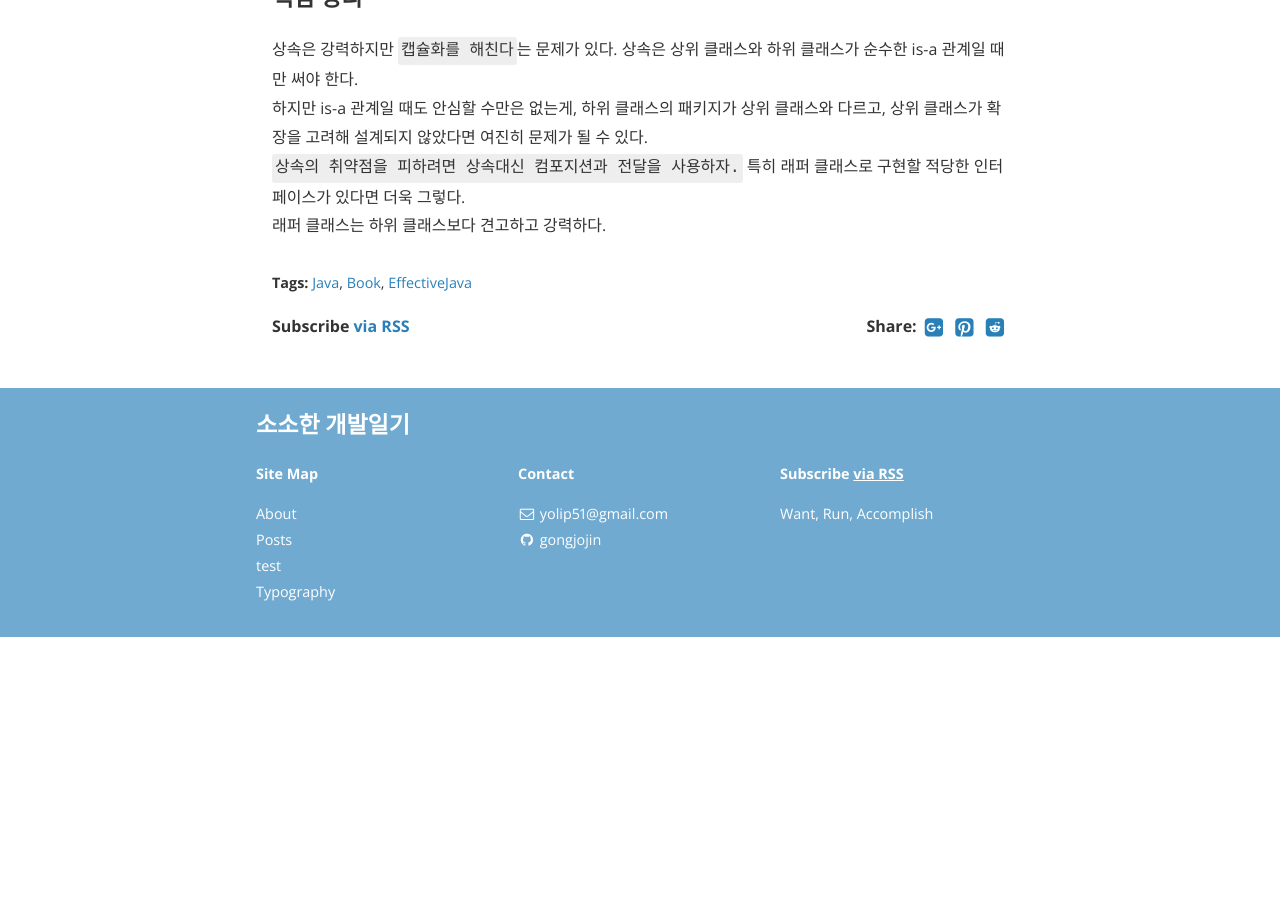
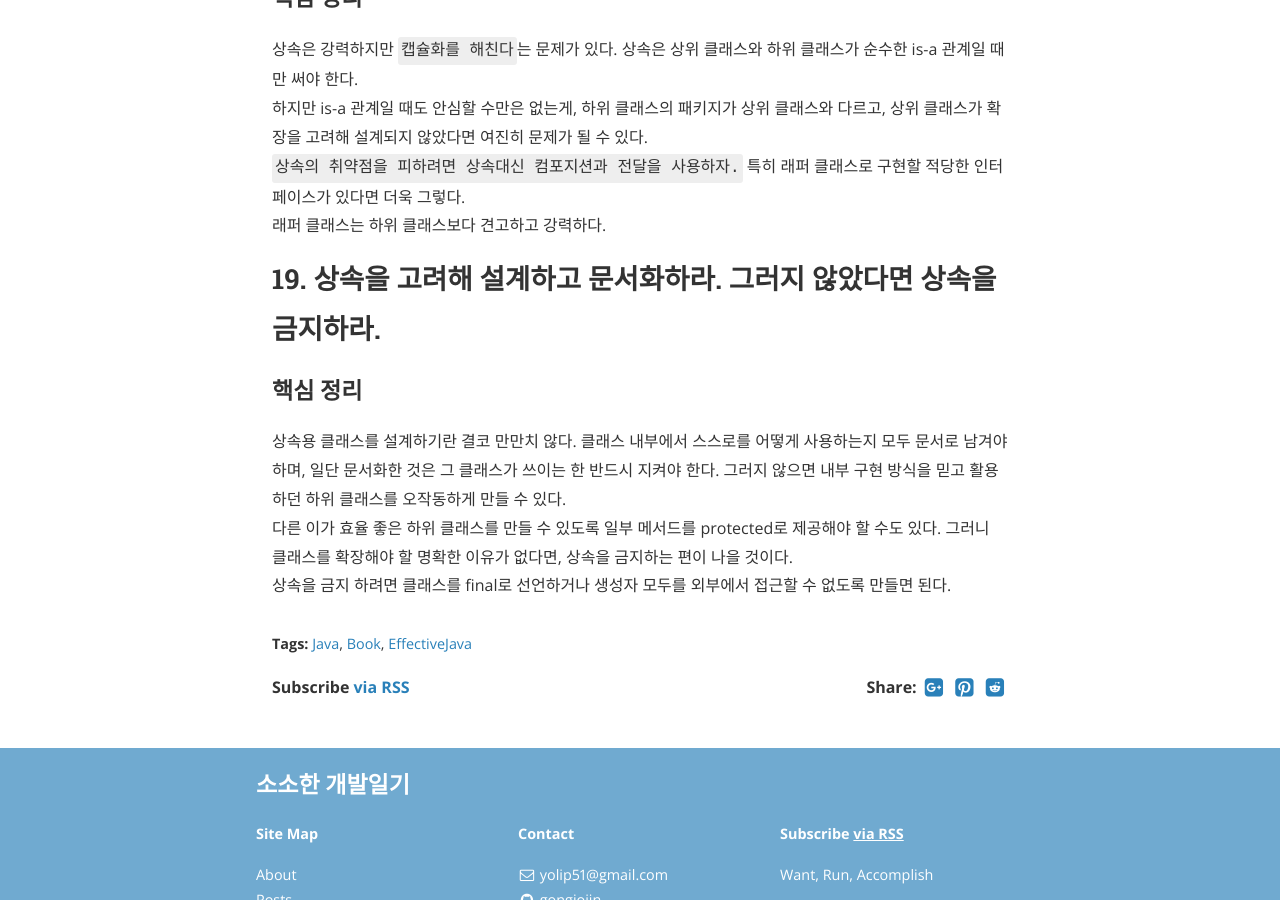
Before and after one commit to gonghojin/gonghojin.github.io, a Jekyll site: the page built from _posts/book/java/effectiveJava/2019-09-28-effectiveJava3.md, in a window 1280 px wide and 900 px high, scrolled down 1720 px. Built offline with Jekyll 4.4.1, drawn with Linux system fonts in a browser that asks for light colours; nearby versions of some CDN libraries; comment, search, counter and statistics services are not loaded; before the commit the page ends 2357 px from its top, so only the background shows below that.

Commit message:
Add: 이펙티브자바_19_상속을 고려해 설계하고 문서화하라, 그러지 않았다면 상속을 금지하라

```diff
--- a/_posts/book/java/effectiveJava/2019-09-28-effectiveJava3.md
+++ b/_posts/book/java/effectiveJava/2019-09-28-effectiveJava3.md
@@ -38,3 +38,9 @@ public 클래스는 `절대 가변 필드를 직접 노출해서는 안 된다.`
 하지만 is-a 관계일 때도 안심할 수만은 없는게, 하위 클래스의 패키지가 상위 클래스와 다르고, 상위 클래스가 확장을 고려해 설계되지 않았다면 여진히 문제가 될 수 있다.
 `상속의 취약점을 피하려면 상속대신 컴포지션과 전달을 사용하자.` 특히 래퍼 클래스로 구현할 적당한 인터페이스가 있다면 더욱 그렇다.
 래퍼 클래스는 하위 클래스보다 견고하고 강력하다.
+
+## 19. 상속을 고려해 설계하고 문서화하라. 그러지 않았다면 상속을 금지하라.
+### 핵심 정리
+상속용 클래스를 설계하기란 결코 만만치 않다. 클래스 내부에서 스스로를 어떻게 사용하는지 모두 문서로 남겨야 하며, 일단 문서화한 것은 그 클래스가 쓰이는 한 반드시 지켜야 한다. 그러지 않으면 내부 구현 방식을 믿고 활용하던 하위 클래스를 오작동하게 만들 수 있다.
+다른 이가 효율 좋은 하위 클래스를 만들 수 있도록 일부 메서드를 protected로 제공해야 할 수도 있다. 그러니 클래스를 확장해야 할 명확한 이유가 없다면, 상속을 금지하는 편이 나을 것이다.
+상속을 금지 하려면 클래스를 final로 선언하거나 생성자 모두를 외부에서 접근할 수 없도록 만들면 된다.
```
